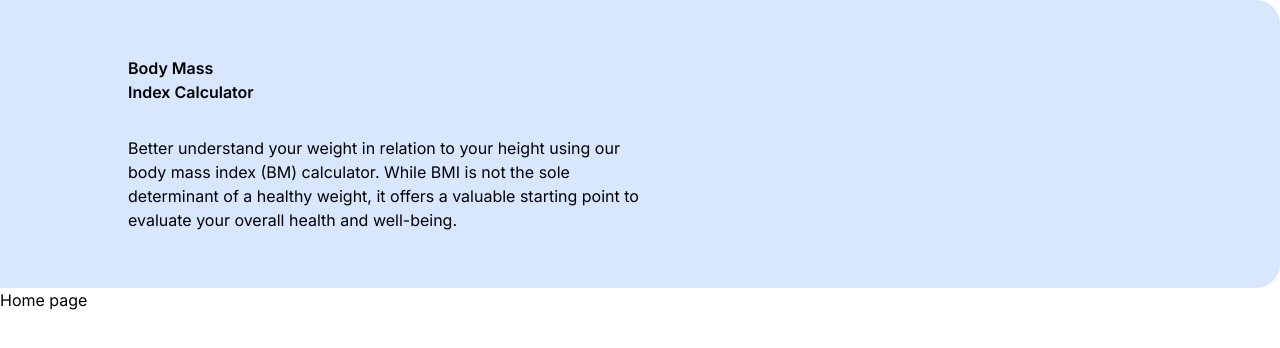
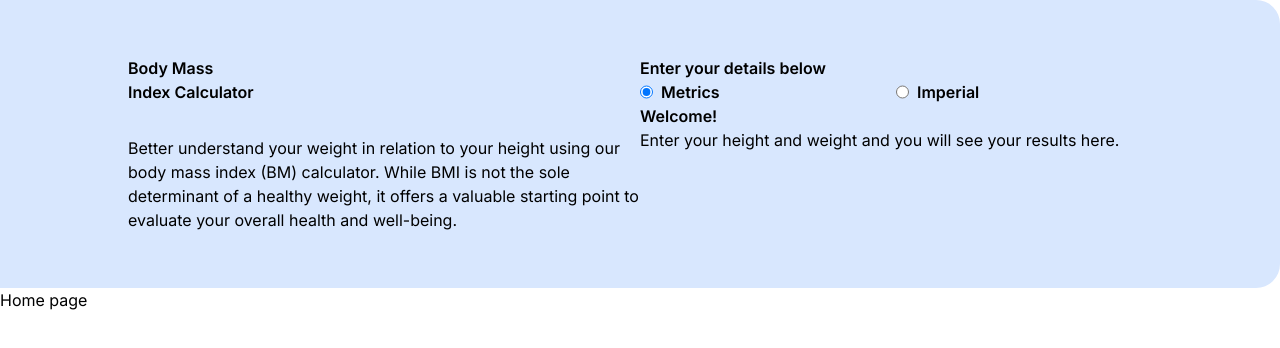
Before and after one commit to chungvuiloong/bmi_calculator, a Next.js app: page / in a window 1280 px wide. Shown: the top 348 px of the page. Built offline with nearby package versions, Linux system fonts and the light colour scheme.

Commit message:
Add title, options for metric and imperial

```diff
--- a/src/components/HeroBanner/index.tsx
+++ b/src/components/HeroBanner/index.tsx
@@ -18,8 +18,29 @@ export  const HeroBanner = () => {
                             </Typography>
                         </div>
                         <div className='basis-1/2 flex flex-col'>
+                            <Typography variant='h3'>Enter your details below</Typography>
+                            <div>
+                                <fieldset className='flex '>
+                                    <div className='basis-1/2 flex gap-2'>
+                                        <input type="radio" id="huey" name="drone" value="huey" checked />
+                                        <label>
+                                            <Typography variant='small' className='font-semibold'>Metrics</Typography>
+                                        </label>
+                                    </div>
+                                    <div className='basis-1/2 flex gap-2'>
+                                        <input type="radio" id="dewey" name="drone" value="dewey" />
+                                        <label>
+                                            <Typography variant='small' className='font-semibold'>Imperial</Typography>
+                                        </label>
+                                    </div>
+                                </fieldset>
+                            </div>
 
 
+                            <div>
+                                <Typography variant='h3'>Welcome!</Typography>
+                                <Typography variant='paragraph'>Enter your height and weight and you will see your results here.</Typography>
+                            </div>
                         </div>
                     </div>
                 </div>
```
